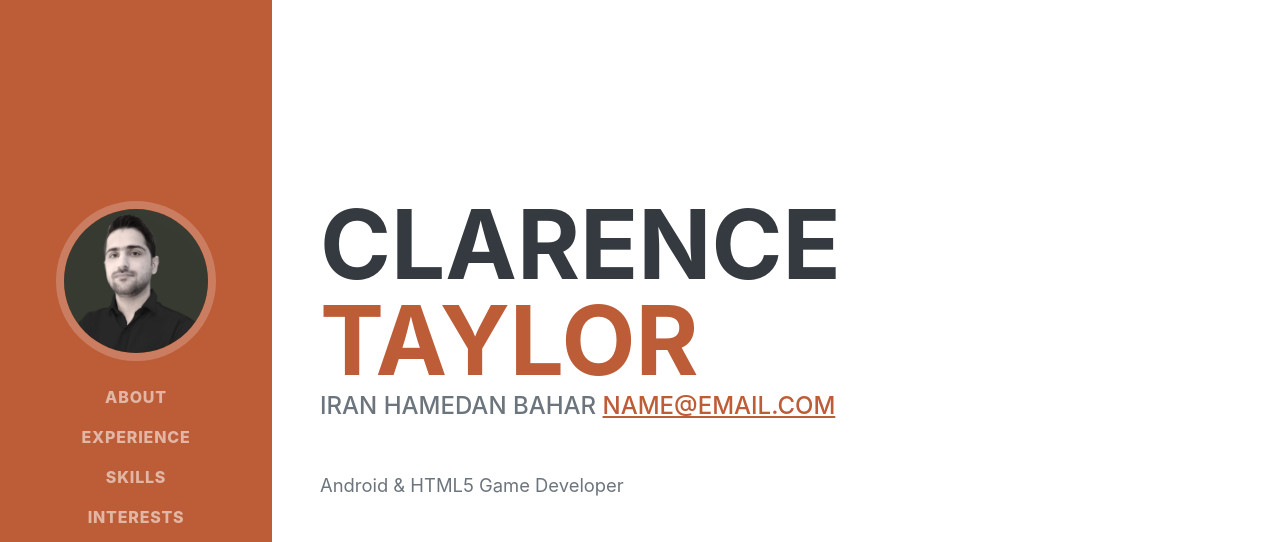
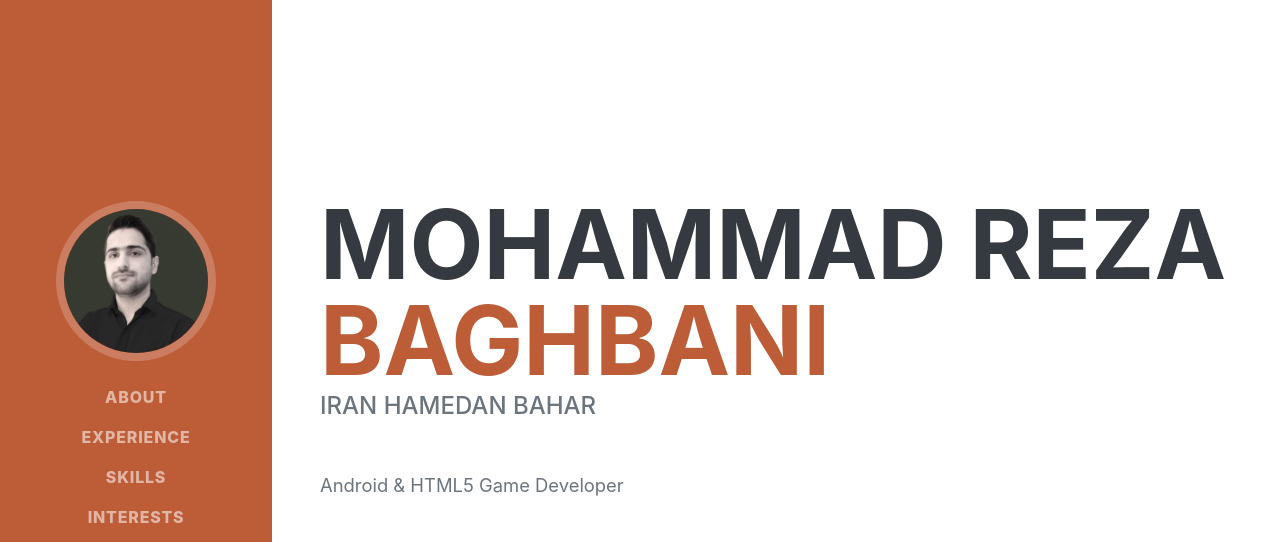
Before and after one commit to baghban71/baghban71.github.io, a plain HTML site: page index.html in a window 1280 px wide. Shown: the top 542 px of the page. Drawn offline with nearby package versions, Linux system fonts and the light colour scheme; a web font is replaced by a local one.

Commit message:
change owner name

```diff
--- a/index.html
+++ b/index.html
@@ -44,12 +44,12 @@
             <section class="resume-section" id="about">
                 <div class="resume-section-content">
                     <h1 class="mb-0">
-                        Clarence
-                        <span class="text-primary">Taylor</span>
+                        Mohammad Reza
+                        <span class="text-primary">Baghbani</span>
                     </h1>
                     <div class="subheading mb-5">
                       Iran Hamedan Bahar
-                        <a href="mailto:name@email.com">name@email.com</a>
+                        <!--a href="mailto:name@email.com">name@email.com</a-->
                     </div>
                     <p class="lead mb-5">Android & HTML5 Game Developer</p>
                     <div class="social-icons">
```
